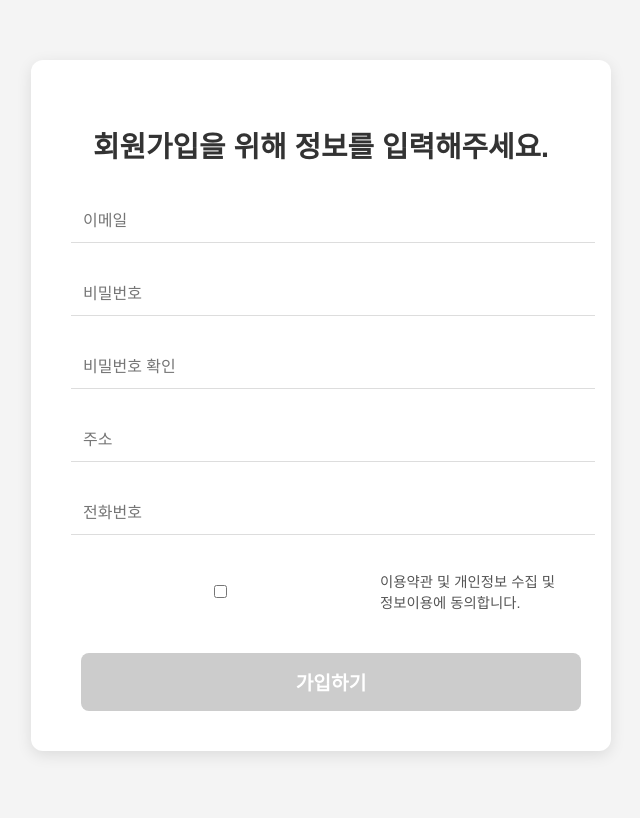
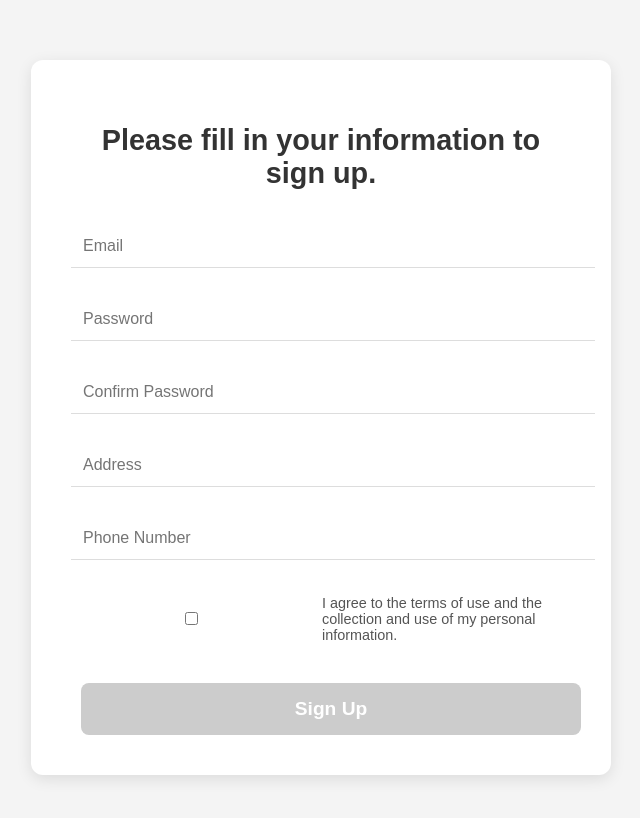
Before and after one commit to fefepo/Travel, a React (Create React App) app: page /signup in a window 1280 px wide. Shown: the top 818 px of the page, without its empty margins (319-959 px from the left). Built offline with nearby package versions, Linux system fonts and the light colour scheme.

Commit message:
사용자 정보 db에 동기화

```diff
--- a/src/pages/LoginPage.js
+++ b/src/pages/LoginPage.js
@@ -16,22 +16,22 @@ const LoginPage = () => {
 
     try {
       await signInWithEmailAndPassword(auth, email, password);
-      setSuccessMessage('즐거운 여행되세요!'); // Display success message
+      setSuccessMessage('Enjoy your trip!'); // Display success message
       setTimeout(() => navigate('/'), 2000); // Redirect to home page after 2 seconds
     } catch (error) {
       if (error.code === 'auth/wrong-password') {
-        setError('잘못된 비밀번호입니다. 다시 시도해주세요.');
+        setError('Incorrect password. Please try again.');
       } else if (error.code === 'auth/user-not-found') {
-        setError('해당 이메일로 등록된 계정이 없습니다.');
+        setError('No account found with this email.');
       } else {
-        setError('로그인 실패. 자격 증명을 확인하세요.');
+        setError('Login failed. Please check your username or password.');
       }
     }
   };
 
   return (
     <div className="login-page">
-      <h2>로그인</h2>
+      <h2>Login</h2>
 
       {/* Show success message in the center of the screen */}
       {successMessage && (
@@ -43,21 +43,21 @@ const LoginPage = () => {
       <form onSubmit={handleLogin}>
         <input
           type="email"
-          placeholder="이메일"
+          placeholder="Email"
           value={email}
           onChange={(e) => setEmail(e.target.value)}
           required
         />
         <input
           type="password"
-          placeholder="비밀번호"
+          placeholder="Password"
           value={password}
           onChange={(e) => setPassword(e.target.value)}
           required
         />
         {error && <p className="error">{error}</p>}
         <button type="submit" disabled={!email || !password}>
-          로그인
+          Login
         </button>
       </form>
     </div>
--- a/src/pages/MainPage.js
+++ b/src/pages/MainPage.js
@@ -26,8 +26,9 @@ const MainPage = () => {
   };
 
   // Function to handle pressing the Enter key
-  const handleKeyPress = (e) => {
+  const handleKeyDown = (e) => {
     if (e.key === 'Enter') {
+      e.preventDefault(); // Prevent the default form submission behavior (if any)
       handleSearch(); // Trigger search when Enter key is pressed
     }
   };
@@ -48,13 +49,12 @@ const MainPage = () => {
             placeholder="Search for destinations..."
             value={searchQuery}
             onChange={(e) => setSearchQuery(e.target.value)} // Update state as user types
-            onKeyPress={handleKeyPress} // Trigger search when pressing Enter key
+            onKeyDown={handleKeyDown} // Trigger search when pressing Enter key
           />
           <button onClick={handleSearch}>Search</button>
         </section>
 
         <section className="destinations">
-          <h2>Recommended Destinations</h2>
           <div className="destination" id="destination1">
             <h3>
               <Link to="/destination/1">Paris</Link>
--- a/src/pages/NavBar.js
+++ b/src/pages/NavBar.js
@@ -21,7 +21,7 @@ const NavBar = () => {
     const auth = getAuth();
     try {
       await signOut(auth); // Sign out the user
-      setLogoutMessage('로그아웃 되었습니다.'); // Set the logout message
+      setLogoutMessage('logged out'); // Set the logout message
       setShowMessage(true); // Show the logout message
     } catch (error) {
       console.error('Error signing out: ', error);
@@ -39,7 +39,7 @@ const NavBar = () => {
       <ul className="nav-links">
         <li>
           <Link to="/travel-plan">
-            <button className="navbar-button">여행 계획</button>
+            <button className="navbar-button">Travel plan</button>
           </Link>
         </li>
       </ul>
@@ -48,7 +48,7 @@ const NavBar = () => {
           // Show logout button if the user is logged in
           <li>
             <button className="navbar-button" onClick={handleLogout}>
-              로그아웃
+              Logout
             </button>
           </li>
         ) : (
@@ -56,12 +56,12 @@ const NavBar = () => {
           <>
             <li>
               <Link to="/login">
-                <button className="navbar-button">로그인</button>
+                <button className="navbar-button">Login</button>
               </Link>
             </li>
             <li>
               <Link to="/signup">
-                <button className="navbar-button">회원가입</button>
+                <button className="navbar-button">Sign Up</button>
               </Link>
             </li>
           </>
@@ -72,7 +72,7 @@ const NavBar = () => {
         <div className="logout-message-container">
           <p className="logout-message">{logoutMessage}</p>
           <button className="confirm-button" onClick={handleConfirm}>
-            확인
+            check
           </button>
         </div>
       )}
--- a/src/pages/SignUpPage.js
+++ b/src/pages/SignUpPage.js
@@ -41,7 +41,7 @@ const SignUpPage = () => {
         },
       });
 
-      setSuccessMessage('환영합니다!'); // Display success message after sign-up
+      setSuccessMessage('Welcome!');
       setTimeout(() => navigate('/'), 2000); // Redirect after 2 seconds to let the message show
     } catch (error) {
       setError(error.message);
@@ -50,37 +50,37 @@ const SignUpPage = () => {
 
   return (
     <div className="signup-page">
-      <h2>회원가입을 위해 정보를 입력해주세요.</h2>
+      <h2>Please fill in your information to sign up.</h2>
       {successMessage && <p className="success">{successMessage}</p>}
       {error && <p className="error">{error}</p>}
       <form onSubmit={handleSignUp}>
         <input
           type="email"
-          placeholder="이메일"
+          placeholder="Email"
           value={email}
           onChange={(e) => setEmail(e.target.value)}
         />
         <input
           type="password"
-          placeholder="비밀번호"
+          placeholder="Password"
           value={password}
           onChange={(e) => setPassword(e.target.value)}
         />
         <input
           type="password"
-          placeholder="비밀번호 확인"
+          placeholder="Confirm Password"
           value={confirmPassword}
           onChange={(e) => setConfirmPassword(e.target.value)}
         />
         <input
           type="text"
-          placeholder="주소"
+          placeholder="Address"
           value={address}
           onChange={(e) => setAddress(e.target.value)}
         />
         <input
           type="text"
-          placeholder="전화번호"
+          placeholder="Phone Number"
           value={phone}
           onChange={(e) => setPhone(e.target.value)}
         />
@@ -88,12 +88,11 @@ const SignUpPage = () => {
           <input
             type="checkbox"
             checked={termsAccepted}
-
             onChange={(e) => setTermsAccepted(e.target.checked)}
           />
-          <label>이용약관 및 개인정보 수집 및 정보이용에 동의합니다.</label>
+          <label>I agree to the terms of use and the collection and use of my personal information.</label>
         </div>
-        <button type="submit" disabled={!termsAccepted}>가입하기</button>
+        <button type="submit" disabled={!termsAccepted}>Sign Up</button>
       </form>
     </div>
   );
```
